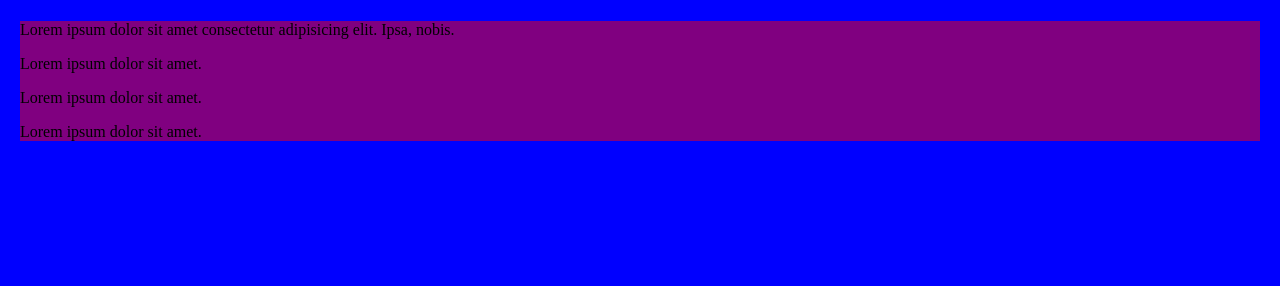
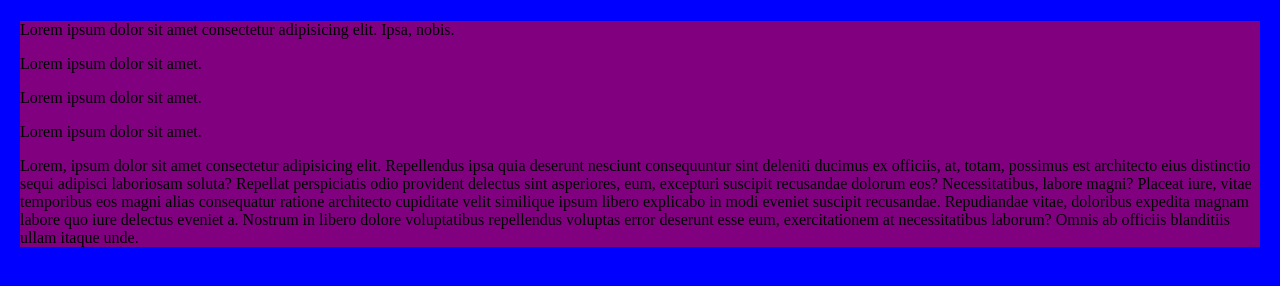
Before and after one commit to EmilEndresen/intro-til-kodehode, a plain HTML site: page index.html in a window 1280 px wide. Drawn offline with Linux system fonts and the light colour scheme.

Commit message:
added a new paragraph to html

```diff
--- a/index.html
+++ b/index.html
@@ -17,6 +17,21 @@
          <p>Lorem ipsum dolor sit amet.</p>
          <p>Lorem ipsum dolor sit amet.</p>
          <p>Lorem ipsum dolor sit amet.</p>
+         <p>
+            Lorem, ipsum dolor sit amet consectetur adipisicing elit.
+            Repellendus ipsa quia deserunt nesciunt consequuntur sint deleniti
+            ducimus ex officiis, at, totam, possimus est architecto eius
+            distinctio sequi adipisci laboriosam soluta? Repellat perspiciatis
+            odio provident delectus sint asperiores, eum, excepturi suscipit
+            recusandae dolorum eos? Necessitatibus, labore magni? Placeat iure,
+            vitae temporibus eos magni alias consequatur ratione architecto
+            cupiditate velit similique ipsum libero explicabo in modi eveniet
+            suscipit recusandae. Repudiandae vitae, doloribus expedita magnam
+            labore quo iure delectus eveniet a. Nostrum in libero dolore
+            voluptatibus repellendus voluptas error deserunt esse eum,
+            exercitationem at necessitatibus laborum? Omnis ab officiis
+            blanditiis ullam itaque unde.
+         </p>
       </div>
    </body>
 </html>
```
